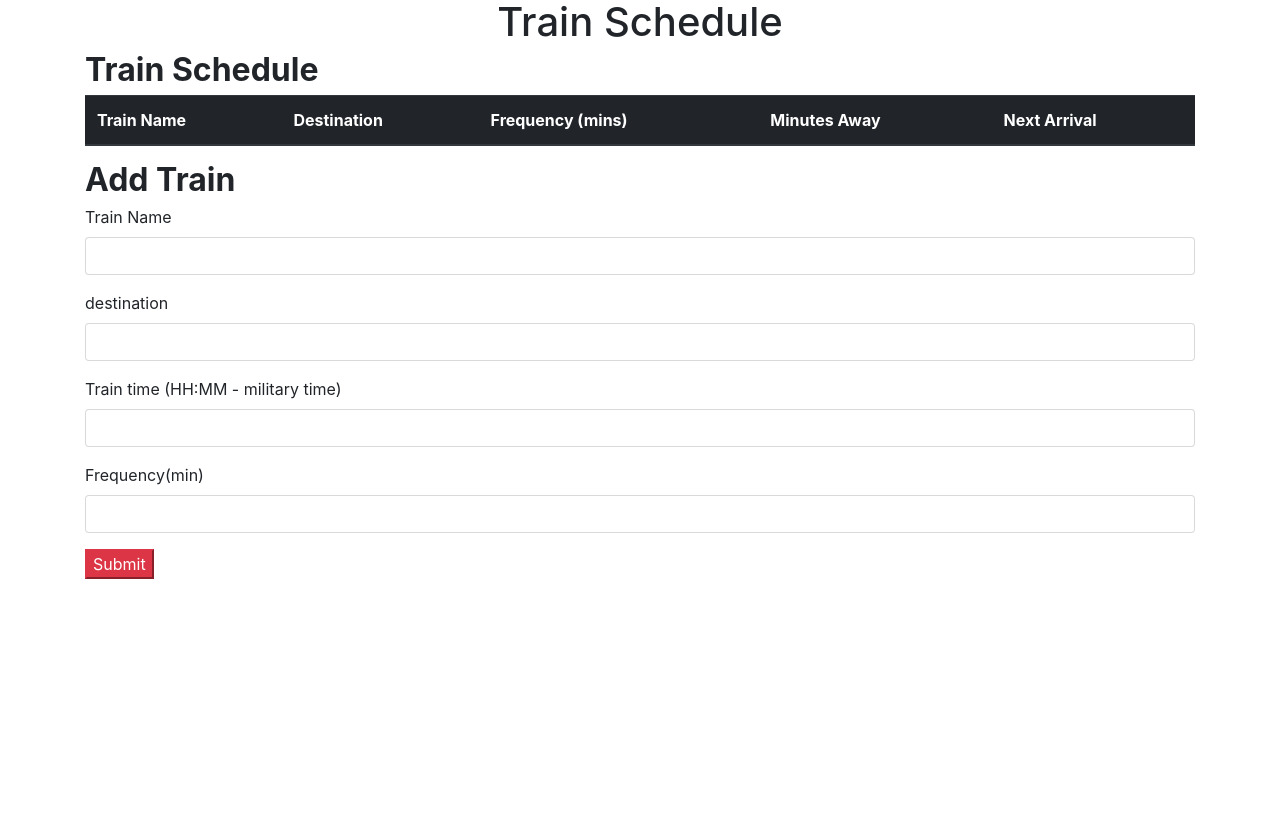
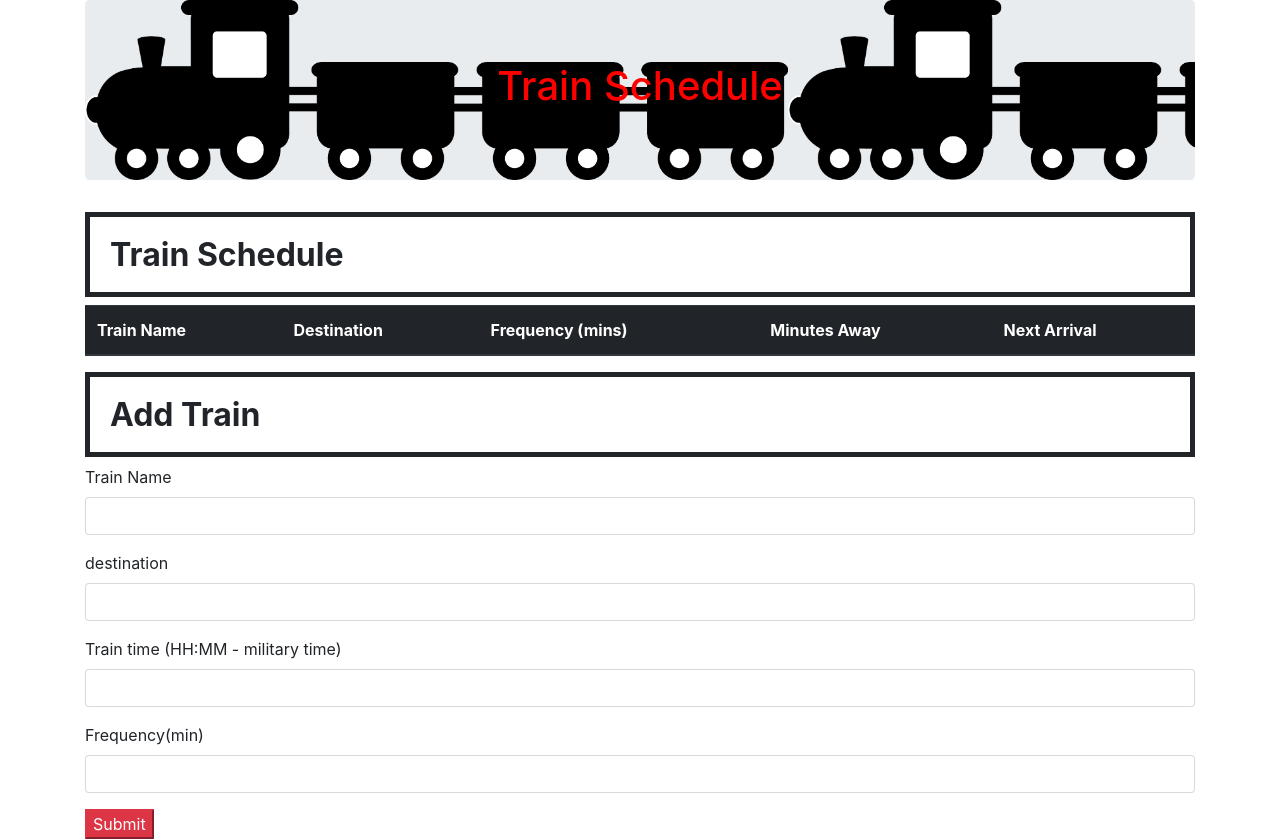
Before and after one commit to IamSoma/Train-Schedule, a plain HTML site: page index.html in a window 1280 px wide. Before the commit the page ends 800 px from the top, so only its background shows below. Drawn offline with nearby package versions, Linux system fonts and the light colour scheme; no server answers.

Commit message:
added css and fixed bug with moments line 22

```diff
--- a/app.js
+++ b/app.js
@@ -13,7 +13,7 @@ firebase.initializeApp(config);
 var trainData = firebase.database();
 
 trainData.ref().on("value" ,function(snapshot){
-  console.log(snapshot.val().something);
+  //use to console.log firebase data.
 })
 
 $("#trainBtn").on("click", function(){
@@ -28,7 +28,7 @@ $("#trainBtn").on("click", function(){
   		frequency: frequency
   	}
   	trainData.ref().push(newTrain);
-  	alert('train added');
+  	alert('Firebase has Data!!!!!');
 
   	$('#trainName').val("");
   	$('#destination').val("");
@@ -42,7 +42,7 @@ $("#trainBtn").on("click", function(){
     var name = snapshot.val().name;
     var destination = snapshot.val().destination;
     var frequency = snapshot.val().frequency;
-    var trainTime = snapshot.val().trainTime;
+    var trainTime = snapshot.val().time;
 
     var remainder = moment().diff(moment.unix(trainTime), "minutes")%frequency;
     var minutes = frequency - remainder;
--- a/index.html
+++ b/index.html
@@ -14,7 +14,9 @@
 	<div class="container">
 		<div class="row">
 			<div class="col-lg-12">
-				<h1 class="text-center">Train Schedule</h1>
+				<div class="jumbotron">
+				<h1 id="trainScheudle" class="text-center">Train Schedule</h1>
+				</div>
 			</div>
 		</div>
 		<div class="row">
--- a/style.css
+++ b/style.css
@@ -1,11 +1,12 @@
-/*h1 {
-	text-align: center;
+
+div.jumbotron {
+	background-image: url("../Train-Schedule/train.png");
+	color: red;
+	background-size: contain;
 }
 
-.trainAdder{
-	border: 10px;
-	border-style: solid;
-	border-color: black;
-
+h2 {
+    padding: 20px;
+    border: 5px;
+    border-style: solid;
 }
-*/
```
Also changed, not shown: train.png (added).
